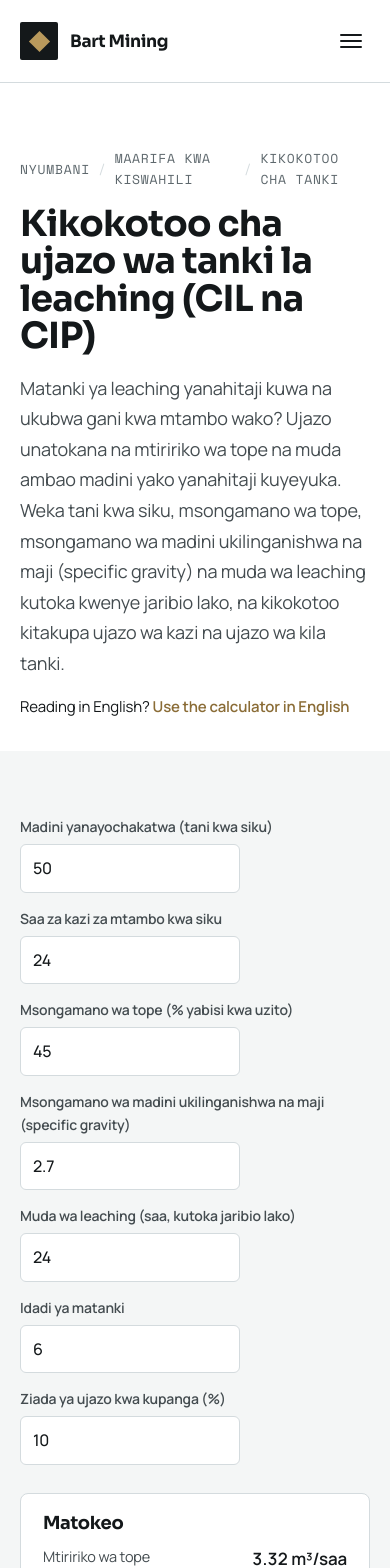
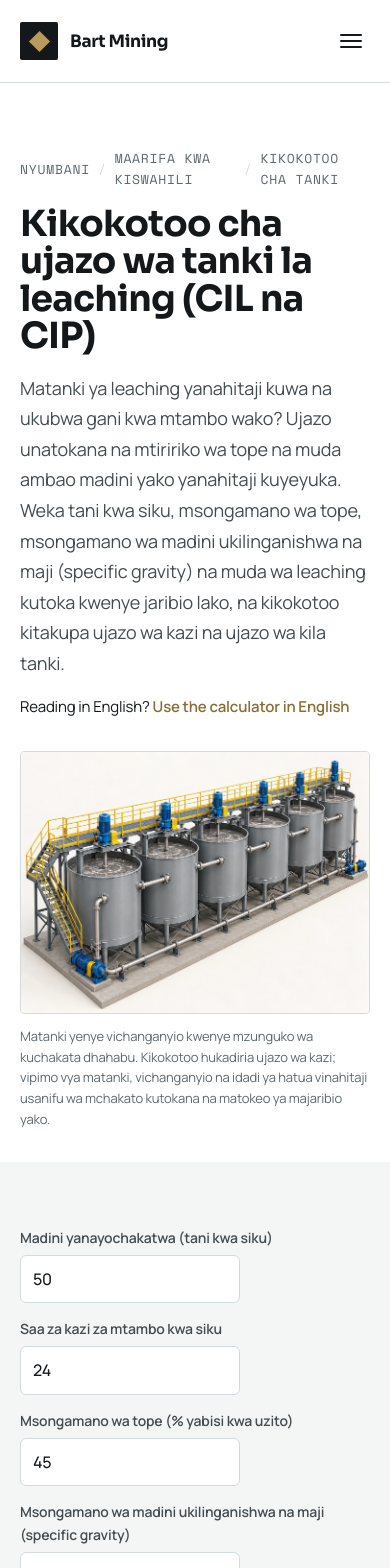
Before and after one commit to saintbrt/bartmining, a Next.js app: page /insights-swahili/kikokotoo-cha-tanki-la-leaching in a window 390 px wide. Shown: the top 1568 px of the page. Built offline with nearby package versions, Linux system fonts and the light colour scheme.

Commit message:
Align calculator sections and add CIL/CIP tank illustration
Use the standard site width for calculator explanations in English and Kiswahili. Add a shared tank-train illustration with translated descriptions, along with generation and desktop/mobile review records.

```diff
--- a/src/app/insights-swahili/kikokotoo-cha-tanki-la-leaching/page.tsx
+++ b/src/app/insights-swahili/kikokotoo-cha-tanki-la-leaching/page.tsx
@@ -3,6 +3,7 @@ import Link from 'next/link'
 import Reveal from '@/components/ui/Reveal'
 import CtaSection from '@/components/sections/CtaSection'
 import LeachTankCalculator from '@/components/tools/LeachTankCalculator'
+import LeachTankPlantIllustration from '@/components/tools/LeachTankPlantIllustration'
 import JsonLd from '@/components/seo/JsonLd'
 import { SITE, breadcrumbSchema } from '@/lib/seo'
 
@@ -58,6 +59,7 @@ export default function KikokotooPage() {
           <p style={{ marginTop: 16, fontSize: 15 }} lang="en">
             Reading in English? <Link href="/tools/leach-tank-calculator" style={{ color: 'var(--gold)', fontWeight: 600 }}>Use the calculator in English</Link>
           </p>
+          <LeachTankPlantIllustration lang="sw" />
         </div>
       </section>
 
@@ -106,7 +108,6 @@ export default function KikokotooPage() {
       />
 
       <style>{`
-        .tool-prose { max-width: 760px; }
         .tool-prose h2 { font-size: clamp(22px, 2.6vw, 28px); margin: 28px 0 12px; }
         .tool-prose h2:first-child { margin-top: 0; }
         .tool-prose p { color: var(--ink-2); font-size: 17px; line-height: 1.7; }
--- a/src/app/tools/leach-tank-calculator/page.tsx
+++ b/src/app/tools/leach-tank-calculator/page.tsx
@@ -3,6 +3,7 @@ import Link from 'next/link'
 import Reveal from '@/components/ui/Reveal'
 import CtaSection from '@/components/sections/CtaSection'
 import LeachTankCalculator from '@/components/tools/LeachTankCalculator'
+import LeachTankPlantIllustration from '@/components/tools/LeachTankPlantIllustration'
 import JsonLd from '@/components/seo/JsonLd'
 import { SITE, breadcrumbSchema } from '@/lib/seo'
 
@@ -58,6 +59,7 @@ export default function LeachTankCalculatorPage() {
           <p style={{ marginTop: 16, fontSize: 15 }} lang="sw">
             Unasoma Kiswahili? <Link href="/insights-swahili/kikokotoo-cha-tanki-la-leaching" style={{ color: 'var(--gold)', fontWeight: 600 }}>Tumia kikokotoo kwa Kiswahili</Link>
           </p>
+          <LeachTankPlantIllustration />
         </div>
       </section>
 
@@ -106,7 +108,6 @@ export default function LeachTankCalculatorPage() {
       />
 
       <style>{`
-        .tool-prose { max-width: 760px; }
         .tool-prose h2 { font-size: clamp(22px, 2.6vw, 28px); margin: 28px 0 12px; }
         .tool-prose h2:first-child { margin-top: 0; }
         .tool-prose p { color: var(--ink-2); font-size: 17px; line-height: 1.7; }
--- /dev/null
+++ b/src/components/tools/LeachTankPlantIllustration.tsx
@@ -0,0 +1,25 @@
+import Image from 'next/image'
+
+const COPY = {
+  en: {
+    alt: 'Six agitated gold-processing tanks connected by pipes, with overhead motors, an access walkway and slurry pumps',
+    caption: 'Agitated tanks in a gold-processing circuit. The calculator estimates their working volume; tank dimensions, agitators and the number of stages need a process design based on your test results.',
+  },
+  sw: {
+    alt: 'Matanki sita ya kuchakata dhahabu yenye vichanganyio, mabomba yanayoyaunganisha, mota za juu, njia ya kufikia matanki na pampu za tope',
+    caption: 'Matanki yenye vichanganyio kwenye mzunguko wa kuchakata dhahabu. Kikokotoo hukadiria ujazo wa kazi; vipimo vya matanki, vichanganyio na idadi ya hatua vinahitaji usanifu wa mchakato kutokana na matokeo ya majaribio yako.',
+  },
+}
+
+export default function LeachTankPlantIllustration({ lang = 'en' }: { lang?: 'en' | 'sw' }) {
+  return (
+    <figure className="equipment-hero leach-tank-illustration" style={{ marginTop: 32 }}>
+      <div className="equipment-hero-frame" style={{ width: '100%', maxHeight: 380 }}>
+        <Image src="/tools/cil-cip-tank-train.webp" alt={COPY[lang].alt}
+          fill sizes="(max-width: 600px) calc(100vw - 40px), (max-width: 1240px) calc(100vw - 64px), 1176px"
+          quality={85} priority style={{ objectFit: 'contain' }} />
+      </div>
+      <figcaption>{COPY[lang].caption}</figcaption>
+    </figure>
+  )
+}
```
Also changed, not shown: public/tools/cil-cip-tank-train.webp (added), 11 other files (tests, documents, lock files or other folders).
